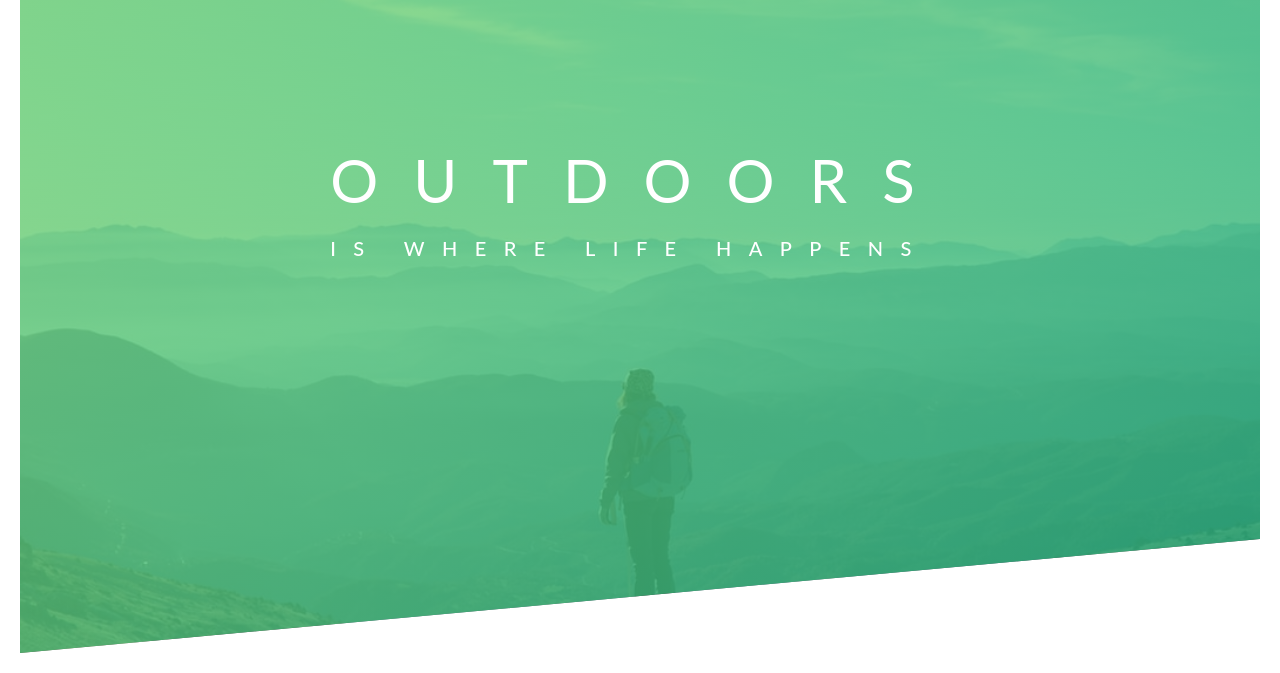
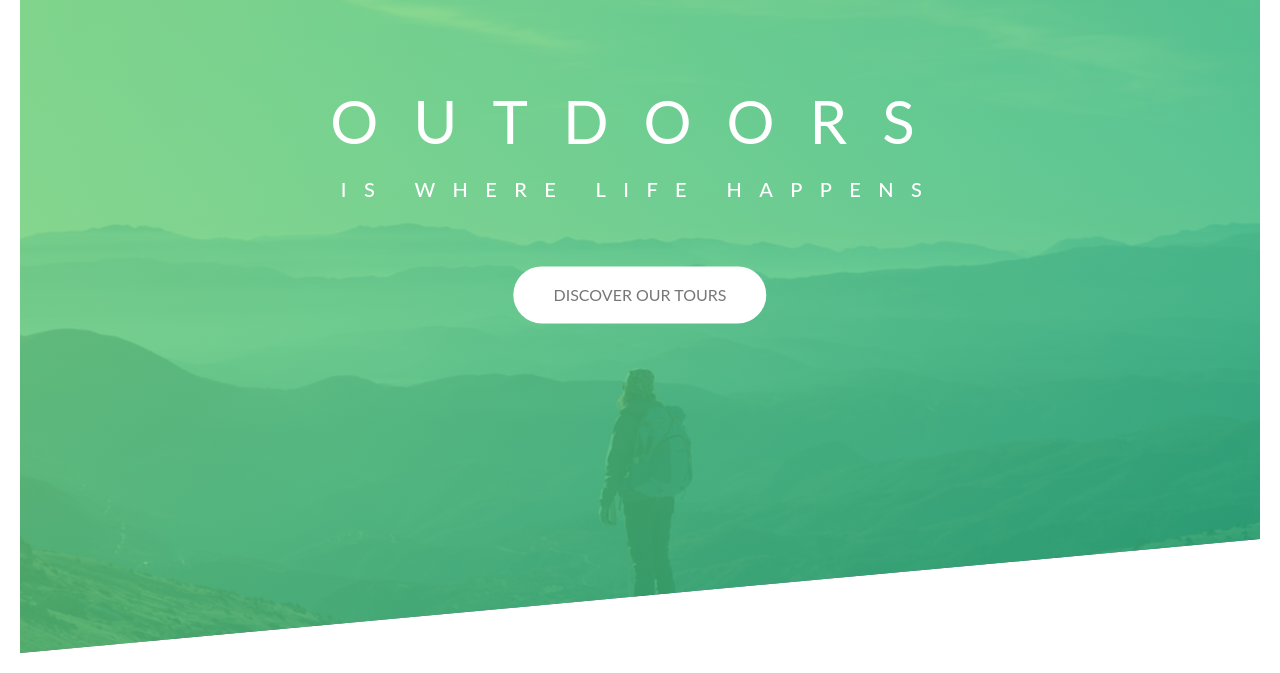
Before and after one commit to pranav-cpy/HTML-CSS-Project1, a plain HTML site: page index.html in a window 1280 px wide. Shown: the part 127-800 px from the top of the page. Drawn offline with Linux system fonts and the light colour scheme.

Commit message:
Home button

```diff
--- a/css/styles.css
+++ b/css/styles.css
@@ -38,12 +38,13 @@ body{
     left: 50%;
     top:40%;
     transform: translate(-50%,-50%);
-
+    text-align: center;
 }
 .heading-primary{
     color: #fff;
     text-transform: uppercase;
     backface-visibility: hidden;
+    margin-bottom: 60px;
 }
 .heading-primary-main{
     display:block;
@@ -89,3 +90,24 @@ animation: moveInRight 1.5s ease-out;
         transform: translate(0);
     }
 }
+.btn:link,
+.btn:visited{
+    text-transform: uppercase;
+    text-decoration: none;
+    padding: 15px 40px;
+    display: inline-block;
+    border-radius: 100px;
+    transition: all 0.2s;
+}
+.btn:hover{
+    transform: translateY(-3px);
+    box-shadow: 0 5px 10px rgba(0,0,0,.2)
+}
+.btn:active{
+    transform: translateY(-1px);
+}
+.btn-white{
+    background-color: white;
+    color: #777;
+
+}
--- a/index.html
+++ b/index.html
@@ -9,10 +9,11 @@
                 <img src="img/logo.png" alt="Logo" class="logo"/>
             </div>
             <div class="text-box">
-                <div class="heading-primary">
+                <h1 class="heading-primary">
                     <span class="heading-primary-main">Outdoors</span>
                     <span class="heading-primary-sub">is where life happens</span>
-                </div>
+                </h1>
+                <a href="#" class="btn btn-white">Discover Our Tours</a>
             </div>
         </header>
     </body>
```
